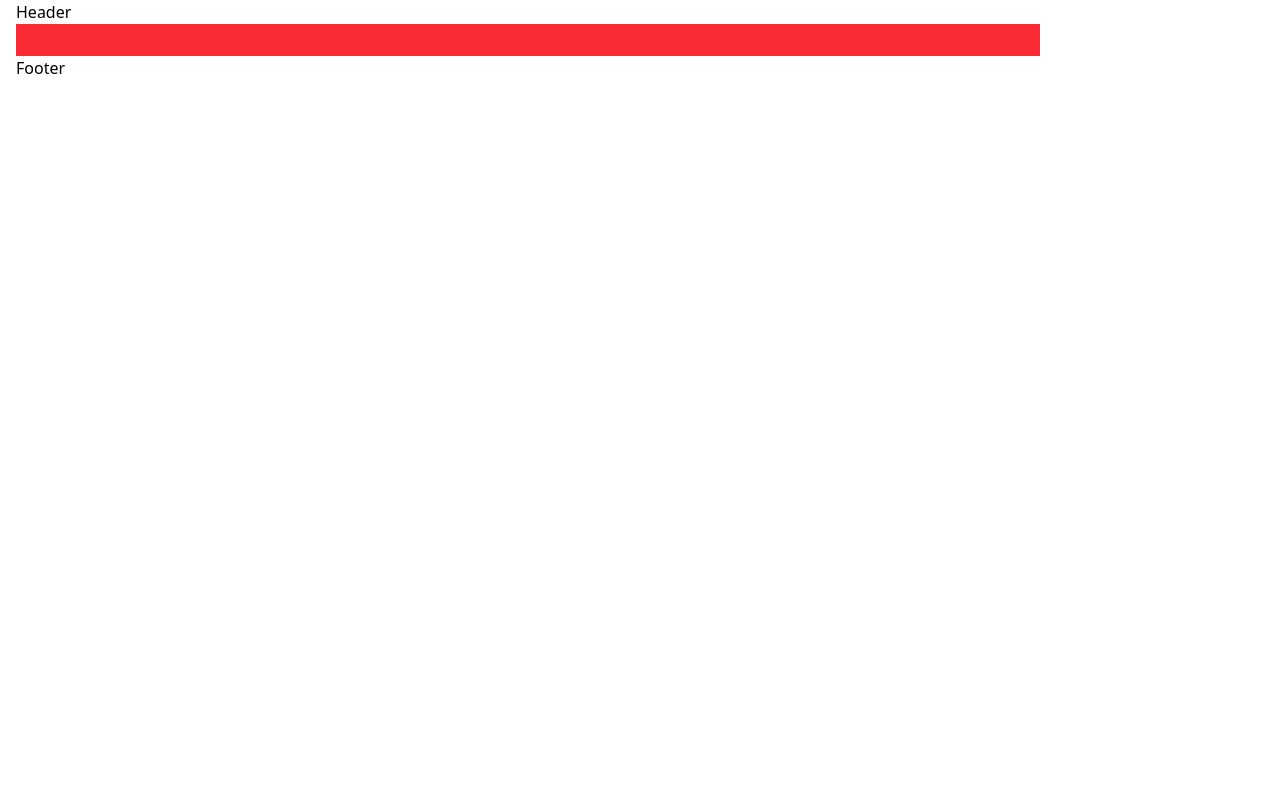
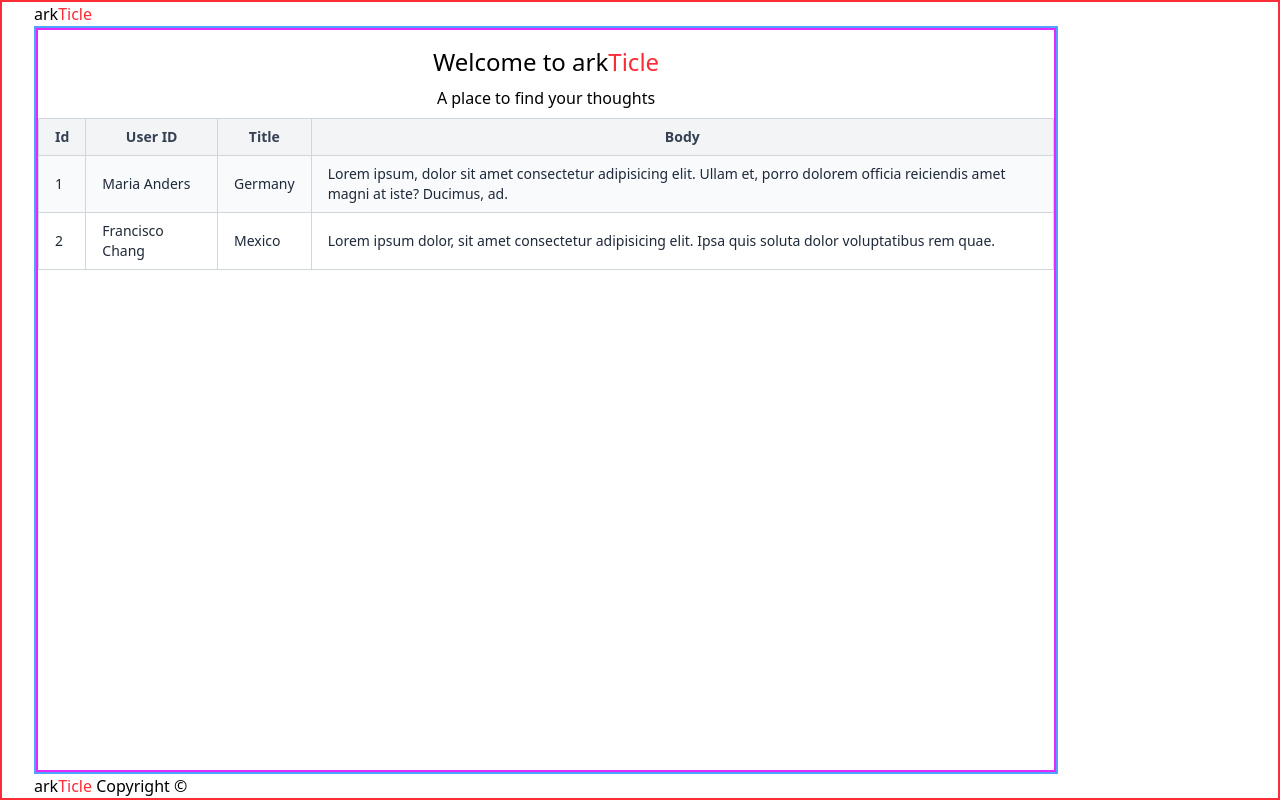
Before and after one commit to septalonika/csg-arkticle, a website: page index.html in a window 1280 px wide. Drawn offline with nearby package versions, Linux system fonts and the light colour scheme; files that its build step writes are made by us from their sources.

Commit message:
feat: create base box design

```diff
--- a/index.html
+++ b/index.html
@@ -3,9 +3,101 @@
   <head>
     <link rel="stylesheet" href="./public/css/style.css" />
   </head>
-  <body class="container mx-auto px-4">
-    <header class="flex">Header</header>
-    <main class="flex flex-col bg-red-500 py-4 lg:max-w-5xl"></main>
-    <footer>Footer</footer>
+  <body
+    class="flex flex-col w-screen min-h-screen px-8 mx-auto border-2 border-red-500"
+  >
+    <header class="flex">ark<span class="text-red-500">Ticle</span></header>
+
+    <main
+      class="container flex flex-col flex-grow w-full border-2 border-blue-400 lg:max-w-5xl"
+    >
+      <div
+        class="flex flex-col items-center flex-grow gap-2 py-4 border-2 border-fuchsia-500"
+      >
+        <h1 class="text-2xl">
+          Welcome to ark<span class="text-red-500">Ticle</span>
+        </h1>
+        <p class="text-center">A place to find your thoughts</p>
+        <section class="contents">
+          <table class="min-w-full border border-collapse border-gray-300">
+            <thead>
+              <tr class="bg-gray-100">
+                <th
+                  class="px-4 py-2 text-sm font-semibold text-center text-gray-700 border border-gray-300"
+                >
+                  Id
+                </th>
+                <th
+                  class="px-4 py-2 text-sm font-semibold text-center text-gray-700 border border-gray-300"
+                >
+                  User ID
+                </th>
+                <th
+                  class="px-4 py-2 text-sm font-semibold text-center text-gray-700 border border-gray-300"
+                >
+                  Title
+                </th>
+                <th
+                  class="px-4 py-2 text-sm font-semibold text-center text-gray-700 border border-gray-300"
+                >
+                  Body
+                </th>
+              </tr>
+            </thead>
+            <tbody>
+              <tr class="odd:bg-gray-50 even:bg-white hover:bg-gray-100">
+                <td
+                  class="px-4 py-2 text-sm text-gray-800 border border-gray-300"
+                >
+                  1
+                </td>
+                <td
+                  class="px-4 py-2 text-sm text-gray-800 border border-gray-300"
+                >
+                  Maria Anders
+                </td>
+                <td
+                  class="px-4 py-2 text-sm text-gray-800 border border-gray-300"
+                >
+                  Germany
+                </td>
+                <td
+                  class="px-4 py-2 text-sm text-gray-800 border border-gray-300"
+                >
+                  Lorem ipsum, dolor sit amet consectetur adipisicing elit.
+                  Ullam et, porro dolorem officia reiciendis amet magni at iste?
+                  Ducimus, ad.
+                </td>
+              </tr>
+              <tr class="odd:bg-gray-50 even:bg-white hover:bg-gray-100">
+                <td
+                  class="px-4 py-2 text-sm text-gray-800 border border-gray-300"
+                >
+                  2
+                </td>
+                <td
+                  class="px-4 py-2 text-sm text-gray-800 border border-gray-300"
+                >
+                  Francisco Chang
+                </td>
+                <td
+                  class="px-4 py-2 text-sm text-gray-800 border border-gray-300"
+                >
+                  Mexico
+                </td>
+                <td
+                  class="px-4 py-2 text-sm text-gray-800 border border-gray-300"
+                >
+                  Lorem ipsum dolor, sit amet consectetur adipisicing elit. Ipsa
+                  quis soluta dolor voluptatibus rem quae.
+                </td>
+              </tr>
+            </tbody>
+          </table>
+        </section>
+      </div>
+    </main>
+
+    <footer>ark<span class="text-red-500">Ticle</span> Copyright &copy;</footer>
   </body>
 </html>
```
